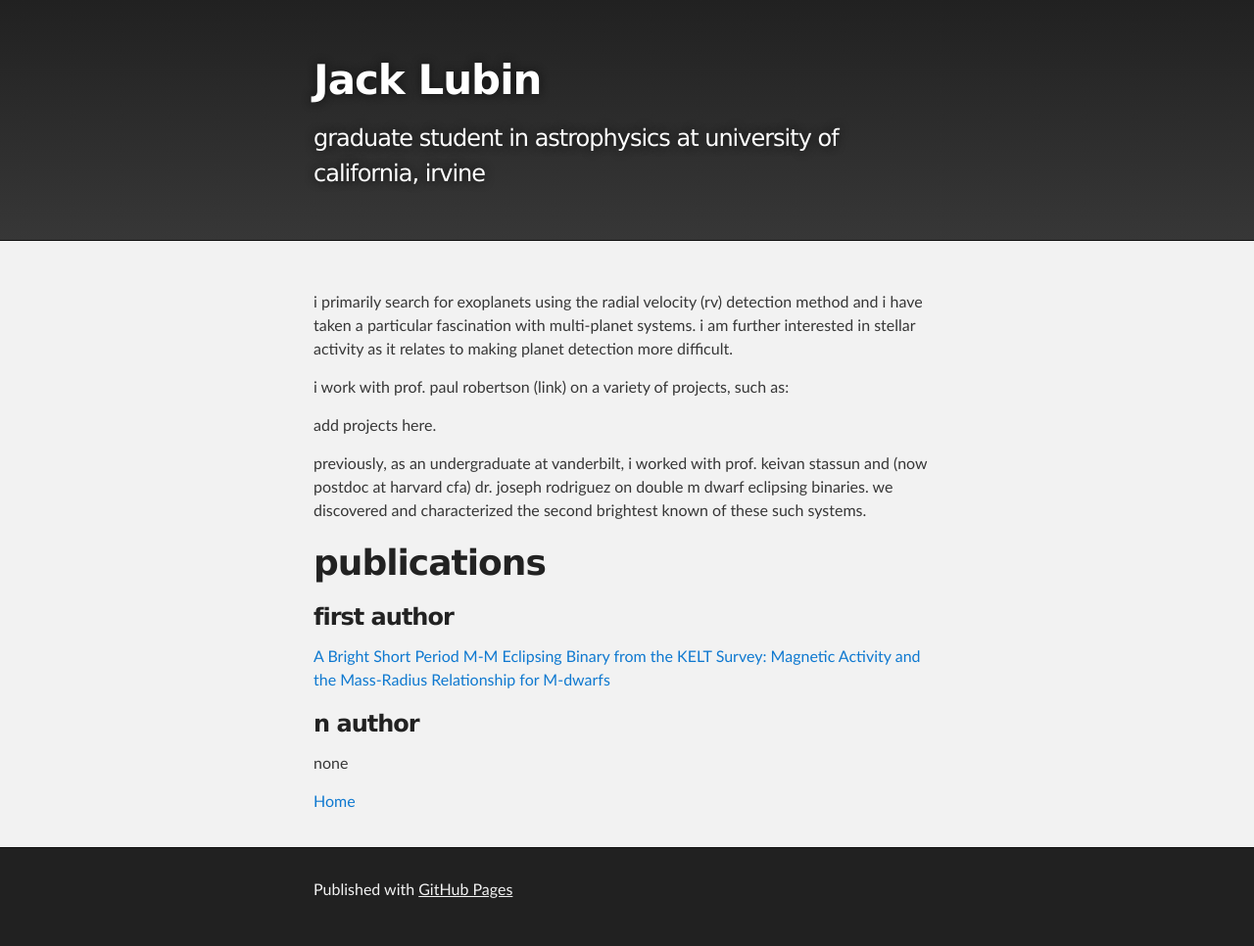
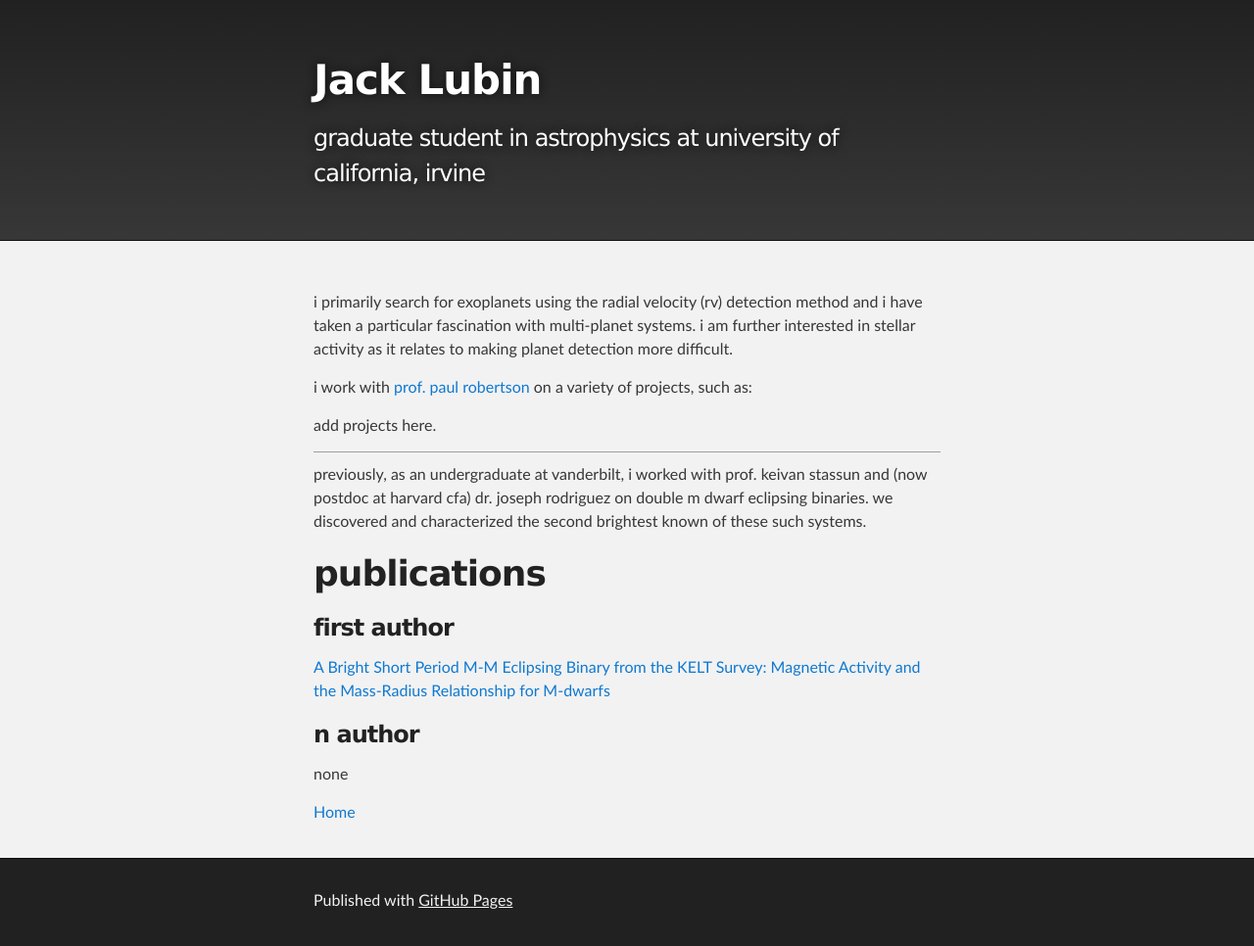
Before and after one commit to jluby127/jluby127.github.io, a Jekyll site: the page built from research.md, in a window 1280 px wide. Shown: the whole page at 98% size. Built offline with Jekyll 4.4.1, drawn with Linux system fonts in a browser that asks for light colours; our own code applies the rules of GitHub Pages for plain Markdown files; grey boxes are pictures that could not be loaded.

Commit message:
Update research.md

```diff
--- a/research.md
+++ b/research.md
@@ -2,9 +2,11 @@ i primarily search for exoplanets using the radial velocity (rv) detection metho
 i have taken a particular fascination with multi-planet systems.
 i am further interested in stellar activity as it relates to making planet detection more difficult.
 
-i work with prof. paul robertson (link) on a variety of projects, such as:
+i work with [prof. paul robertson](https://faculty.sites.uci.edu/robertson/) on a variety of projects, such as:
 
 add projects here.
+
+* * *
 
 previously, as an undergraduate at vanderbilt, i worked with prof. keivan stassun and (now postdoc
 at harvard cfa) dr. joseph rodriguez on double m dwarf eclipsing binaries.
```
